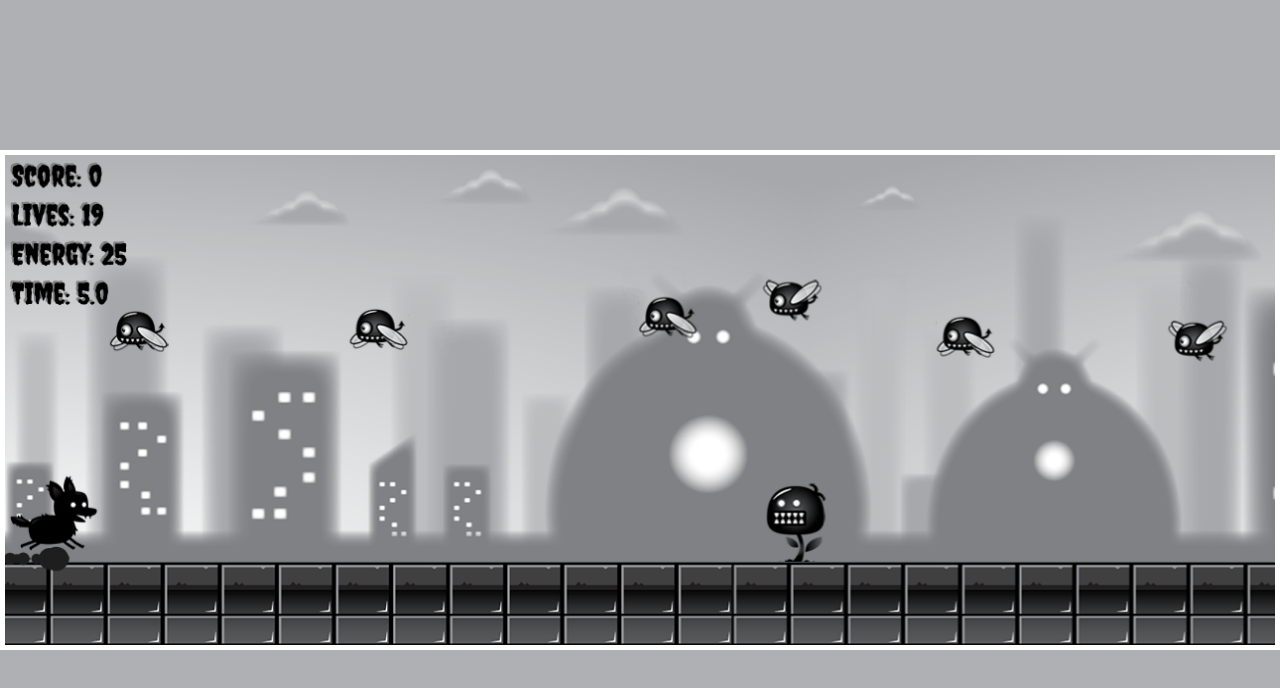
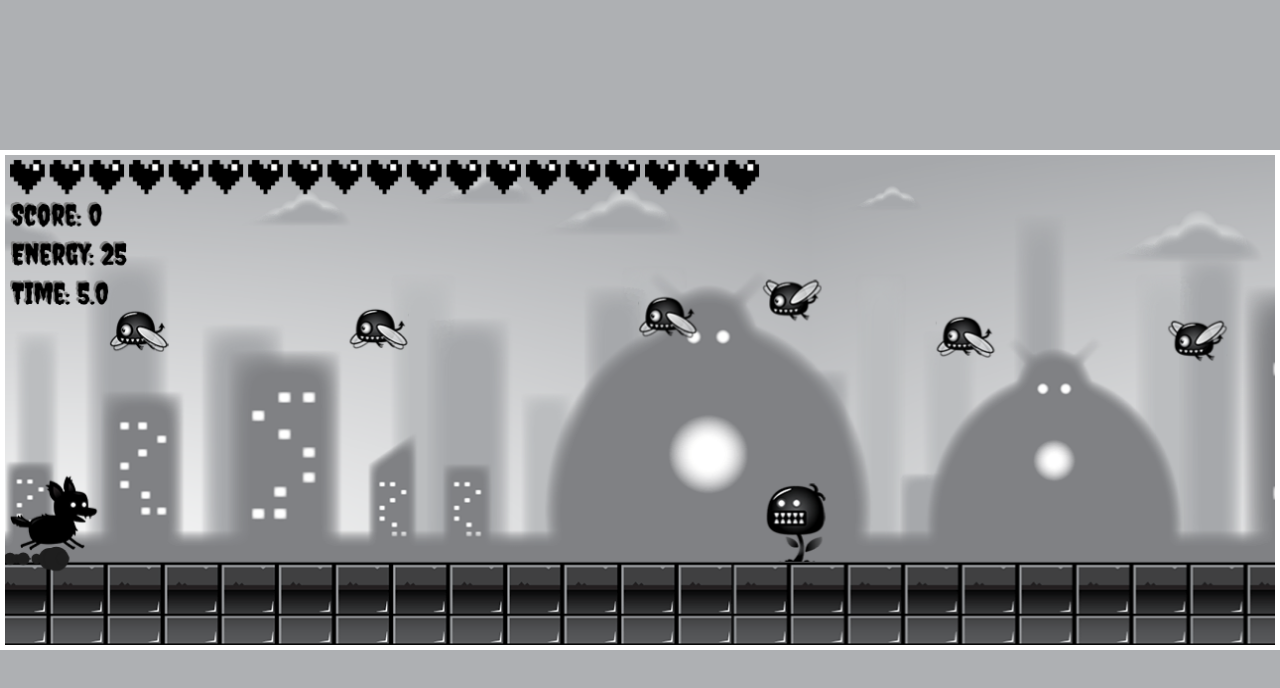
Before and after one commit to EvoDev5-bot/game1, a plain HTML site: page index.html in a window 1280 px wide. Drawn offline with nearby package versions, Linux system fonts and the light colour scheme.

Commit message:
second commit

```diff
--- a/game.js
+++ b/game.js
@@ -3,7 +3,6 @@ import { Input } from "./input.js";
 import { Player } from "./player.js";
 import { FlyingEnemy, GroundEnemy } from "./enemy.js";
 import { displayStatusText } from "./utils.js";
-import { DeviceOrientation } from "./mobileSupport.js";
 
 export class Game {
   constructor() {
@@ -18,7 +17,7 @@ export class Game {
     this.canvas.height = 500;
 
     this.ctx = this.canvas.getContext("2d");
-    this.input = new Input();
+    this.input = new Input(this);
     this.groundLevel = 85;
     this.player = new Player(this);
     this.gameSpeed = 0.4;
@@ -32,7 +31,6 @@ export class Game {
     this.explosions = [];
     this.currentTimestamp = 0;
     this.gameOver = false;
-    this.deviceOrientation = new DeviceOrientation(this);
   }
   update(timestamp) {
     this.currentTimestamp = timestamp;
--- a/index.html
+++ b/index.html
@@ -30,6 +30,8 @@
 
 <img src="./boom.png" id="boom" class="hidden">
 
+<img src="./heart.png" id="heart" class="hidden">
+
 
 <canvas id="canvas" class="2xl:w-[1666px] w-[100vw] h-[500px] border-white border-[5px]"></canvas>
 
--- a/input.js
+++ b/input.js
@@ -1,16 +1,28 @@
 export class Input {
-  constructor() {
+  constructor(game) {
     this.keys = [];
+    document.addEventListener("mousedown", (e) => {
+      if (e.button == 0) {
+        if (!this.keys.includes("Enter")) this.keys.push("Enter");
+      }
+    });
+    document.addEventListener("mouseup", (e) => {
+      if (e.button == 0) this.keys.splice(this.keys.indexOf("Enter"), 1);
+    });
     document.addEventListener("keydown", (e) => {
       if (
         e.key == "ArrowDown" ||
         e.key == "ArrowUp" ||
         e.key == "ArrowLeft" ||
         e.key == "ArrowRight" ||
-        e.key == "Enter" ||
         e.key == "Escape"
       ) {
         if (!this.keys.includes(e.key)) this.keys.push(e.key);
+      }
+
+      if (e.code == "Space" && game.player.energy >= 5) {
+        game.player.energy -= 5;
+        game.player.lives++;
       }
     });
     document.addEventListener("keyup", (e) => {
@@ -19,7 +31,6 @@ export class Input {
         e.key == "ArrowUp" ||
         e.key == "ArrowLeft" ||
         e.key == "ArrowRight" ||
-        e.key == "Enter" ||
         e.key == "Escape"
       ) {
         this.keys.splice(this.keys.indexOf(e.key), 1);
--- a/utils.js
+++ b/utils.js
@@ -2,8 +2,7 @@ export function displayStatusText(game) {
   game.ctx.font = "30px Creepster";
 
   game.ctx.fillStyle = "gray";
-  game.ctx.fillText(`Score: ${game.player.score}`, 5, 30);
-  game.ctx.fillText(`Lives: ${game.player.lives}`, 5, 70);
+  game.ctx.fillText(`Score: ${game.player.score}`, 5, 70);
   game.ctx.fillText(`Energy: ${game.player.energy.toFixed(0)}`, 5, 110);
   game.ctx.fillText(
     `Time: ${(game.currentTimestamp / 1000).toFixed(1)}`,
@@ -12,12 +11,16 @@ export function displayStatusText(game) {
   );
 
   game.ctx.fillStyle = "black";
-  game.ctx.fillText(`Score: ${game.player.score}`, 7, 32);
-  game.ctx.fillText(`Lives: ${game.player.lives}`, 7, 72);
+  game.ctx.fillText(`Score: ${game.player.score}`, 7, 72);
   game.ctx.fillText(`Energy: ${game.player.energy.toFixed(0)}`, 7, 112);
   game.ctx.fillText(
     `Time: ${(game.currentTimestamp / 1000).toFixed(1)}`,
     7,
     152
   );
+  Array(game.player.lives)
+    .fill()
+    .forEach((_, i) => {
+      game.ctx.drawImage(heart, i * 40 + 5, 5, 35, 35);
+    });
 }
```
Also changed, not shown: mobileSupport.js (deleted, +0 -12 lines), heart.png (added).
